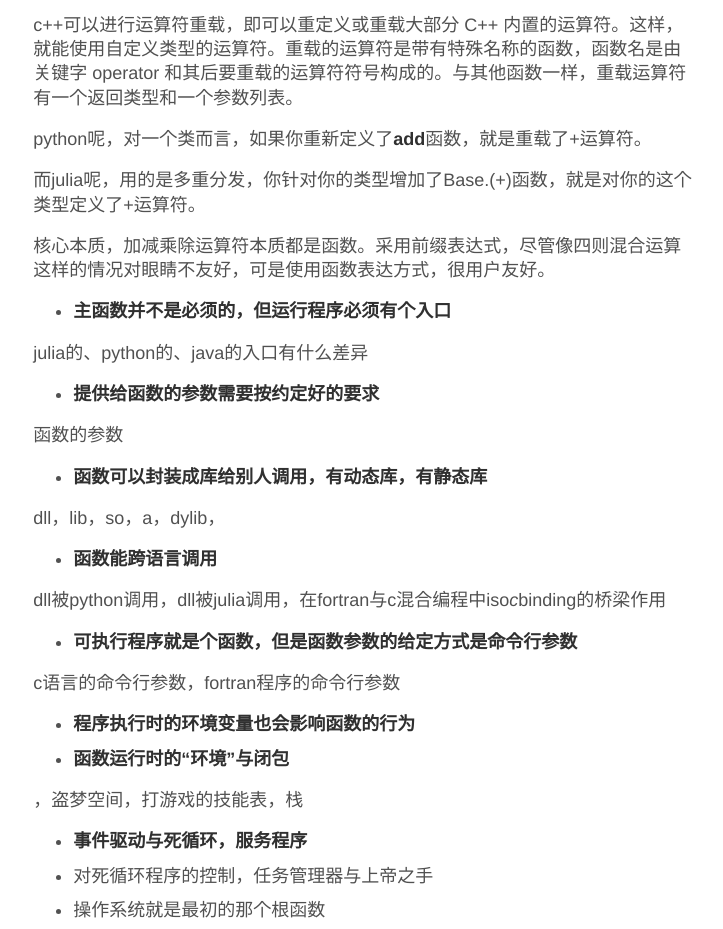
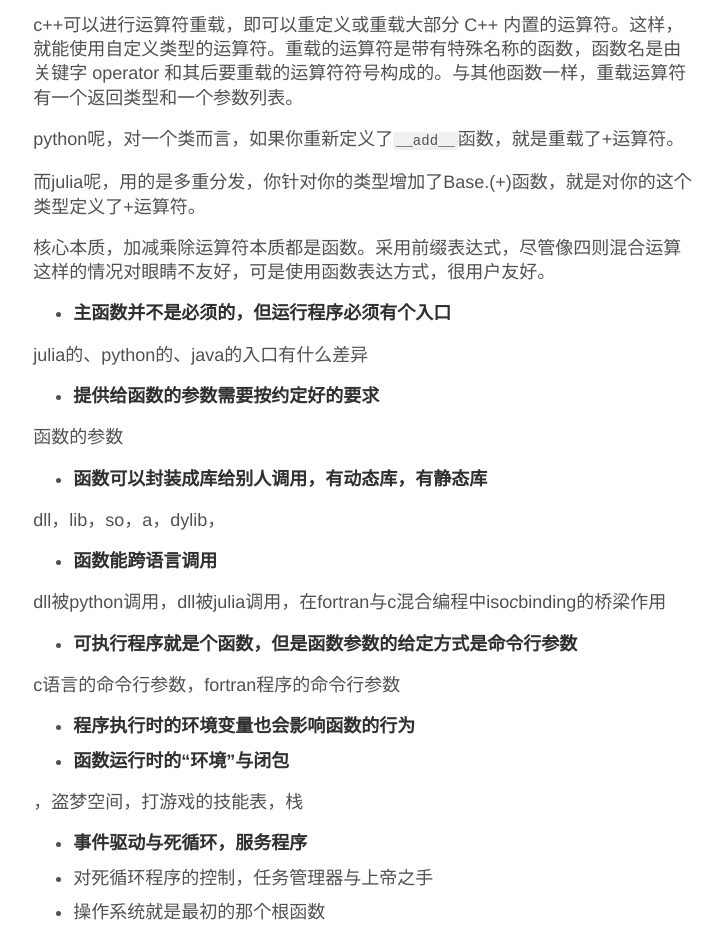
Before and after one commit to enpocourses/enpo811203, a plain HTML site: page cs4e-guide/index.html in a window 1280 px wide. Shown: the part 4600-5529 px from the top of the page, without its empty margins (283-1006 px from the left). Drawn offline with Linux system fonts and the light colour scheme.

Commit message:
Deploying to gh-pages from  @ 0cddeed9314f7ed0b89ef89581651812e18e1f58 🚀

```diff
--- a/cs4e-guide/index.html
+++ b/cs4e-guide/index.html
@@ -61,7 +61,7 @@ Meta.show_sexpr(abc)</code></pre>
 <p>来看看内部的代码表示。我们可以发现，julia底层就是类似于scheme的表达。可以粗浅地认为julia是一个高级版的scheme。</p>
 <p>可见，运算符就是个函数。</p>
 <p>c&#43;&#43;可以进行运算符重载，即可以重定义或重载大部分 C&#43;&#43; 内置的运算符。这样，就能使用自定义类型的运算符。重载的运算符是带有特殊名称的函数，函数名是由关键字 operator 和其后要重载的运算符符号构成的。与其他函数一样，重载运算符有一个返回类型和一个参数列表。</p>
-<p>python呢，对一个类而言，如果你重新定义了<strong>add</strong>函数，就是重载了&#43;运算符。</p>
+<p>python呢，对一个类而言，如果你重新定义了<code>__add__</code>函数，就是重载了&#43;运算符。</p>
 <p>而julia呢，用的是多重分发，你针对你的类型增加了Base.&#40;&#43;&#41;函数，就是对你的这个类型定义了&#43;运算符。</p>
 <p>核心本质，加减乘除运算符本质都是函数。采用前缀表达式，尽管像四则混合运算这样的情况对眼睛不友好，可是使用函数表达方式，很用户友好。</p>
 <ul>
```
